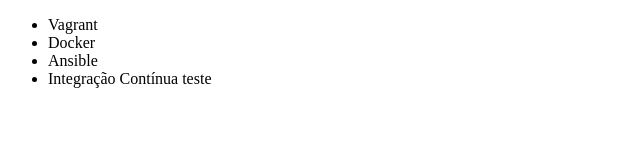
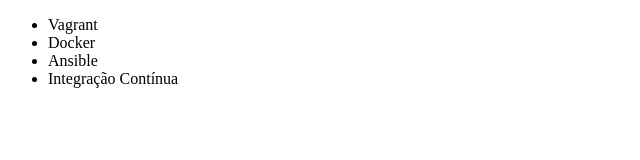
Before and after one commit to LeoSCosta/Projetos, a plain HTML site: page index.html in a window 1280 px wide. Shown: the full height of the page, 0-640 px from the left. Drawn offline with Linux system fonts and the light colour scheme.

Commit message:
Ajeitando a lista

```diff
--- a/index.html
+++ b/index.html
@@ -10,7 +10,7 @@
         <li>Vagrant</li>
         <li>Docker</li>
         <li>Ansible</li>
-        <li>Integração Contínua  teste</li>
+        <li>Integração Contínua</li>
     </ul>
 </body>
 </html>
```
